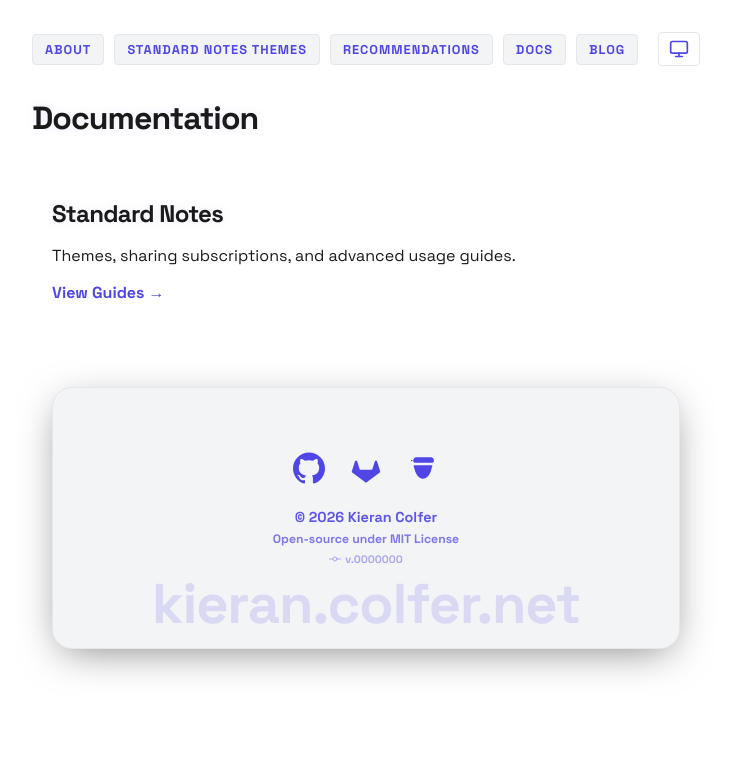
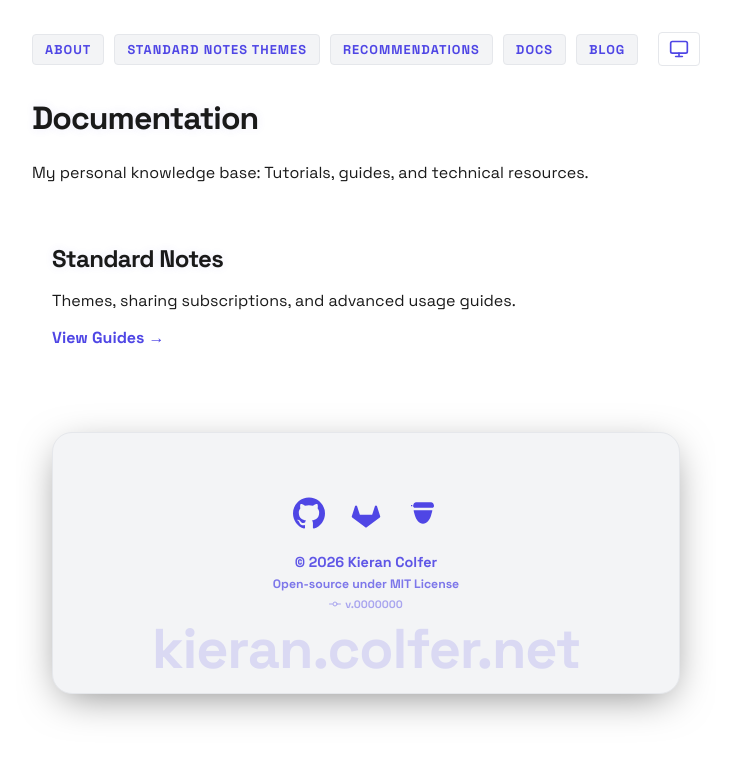
Before and after one commit to PASSK3YS/PASSK3YS.github.io, a Jekyll site: the page built from docs.md, in a window 1280 px wide. Shown: the top 759 px of the page, without its empty margins (274-1005 px from the left). Built offline with Jekyll 4.4.1, drawn with Linux system fonts in a browser that asks for light colours; our own code applies the rules of GitHub Pages for plain Markdown files.

Commit message:
chore: force fix

```diff
--- a/docs.md
+++ b/docs.md
@@ -1,7 +1,7 @@
 ---
 layout: default
 title: Documentation
-description: My personal knowledge base: Tutorials, guides, and technical resources.
+description: "My personal knowledge base: Tutorials, guides, and technical resources."
 permalink: /docs/
 ---
 
```
